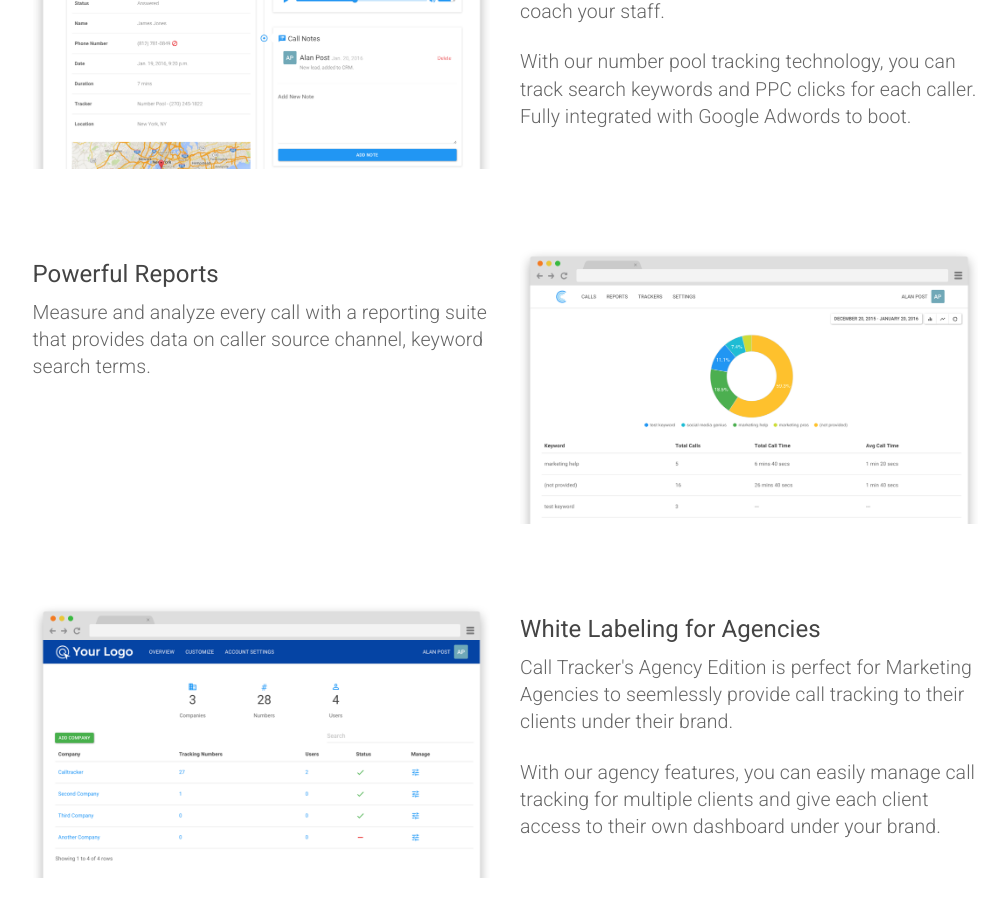
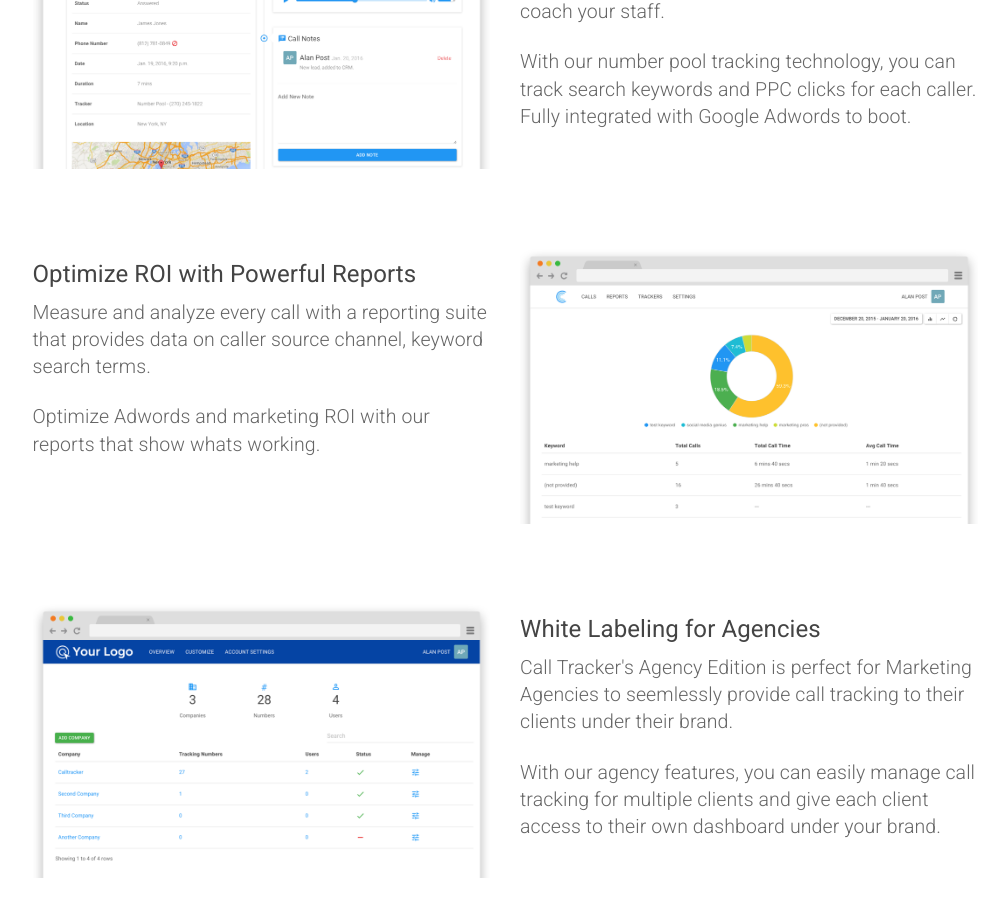
Before and after one commit to sumonst21/calltrackerio-site, a Jekyll site: the page built from index.html, in a window 1280 px wide and 900 px high, scrolled down 1019 px. Shown: the whole window, without its empty margins (135-1140 px from the left). Built offline with Jekyll 4.4.1, drawn with Linux system fonts in a browser that asks for light colours.

Commit message:
add content to the reports section

```diff
--- a/index.html
+++ b/index.html
@@ -1,8 +1,8 @@
 ---
 layout: base
 title:  'Call Tracking for Business, Phone Call Analytics by Call Tracker '
-description: 'Call tracking, call recording, call analytics. Increase marketing ROI with call tracking. Call metrics for SEO, PPC, ad campaigns, and marketing agencies.'
-keywords: 'call tracking, call recording, call analytics, call, tracking, metrics, phone numbers, whitelabel agency call tracking'
+description: 'Call tracking, optimize adwords, call analytics. Optimize Adwords ROI with call tracking. Call metrics for SEO, PPC, ad campaigns, and marketing agencies.'
+keywords: 'optimize adwords, call tracking, call recording, call analytics, call, tracking, metrics, phone numbers, whitelabel agency call tracking'
 ---
 {% include header.html %}
 <div class="content">
@@ -46,8 +46,9 @@ keywords: 'call tracking, call recording, call analytics, call, tracking, metric
 	<div class="container">
 		<div class="row p-b-40 m-t-40">
 			<div class="col-md-5 col-md-offset-1">
-					<h4>Powerful Reports</h4>
+				<h4>Optimize ROI with Powerful Reports</h4>
 				<p class="lead">Measure and analyze every call with a reporting suite that provides data on caller source channel, keyword search terms.</p>
+				<p class="lead">Optimize Adwords and marketing ROI with our reports that show whats working.</p>
 			</div>
 			<div class="col-md-5">
 				<img class="img-responsive" src="images/app-mockups/keywordreportmockup.png" alt="{{ site.name }} report">
--- a/pricing.html
+++ b/pricing.html
@@ -1,6 +1,8 @@
 ---
 layout: base
 title:  'Pricing'
+description: 'Call Tracker Pricing'
+keywords: 'call tracking, whitelabel, agency, pricing, pay as you go'
 ---
 {% include header.html %}
 <div class="content">
```
